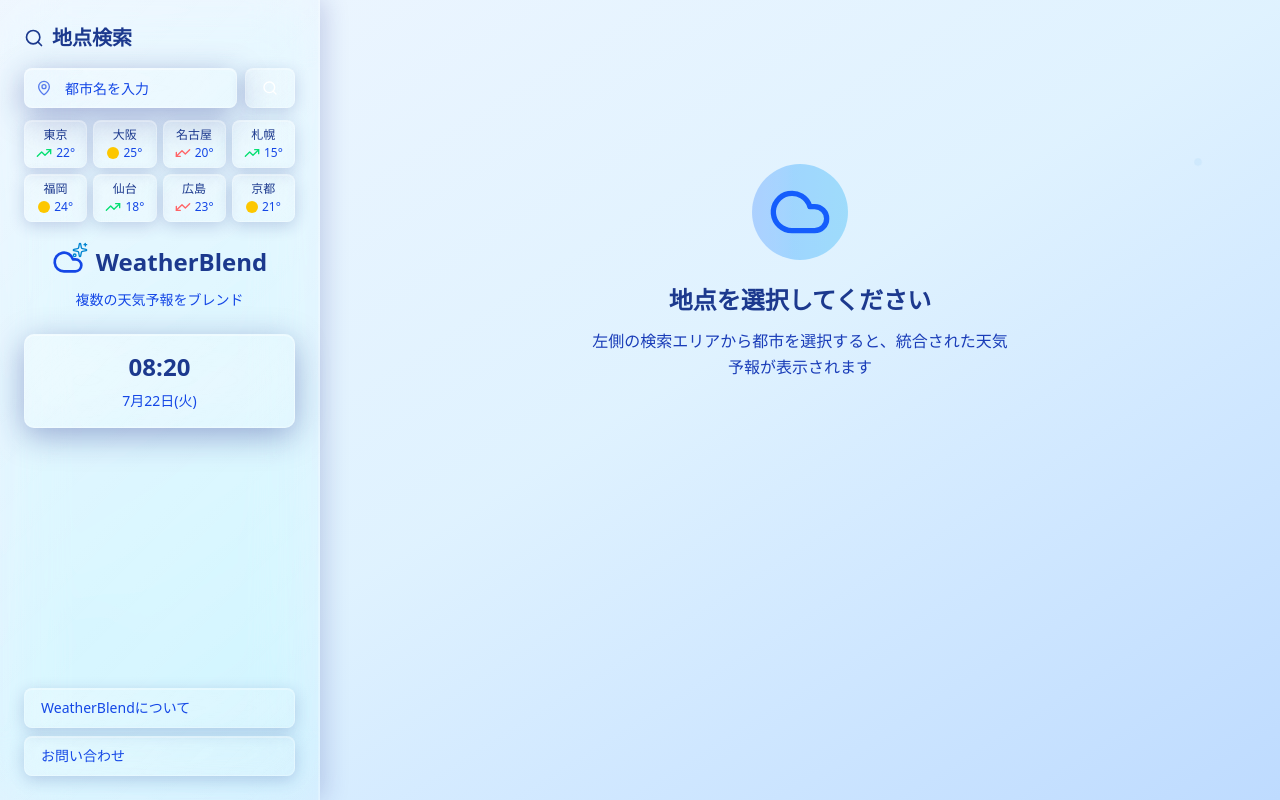
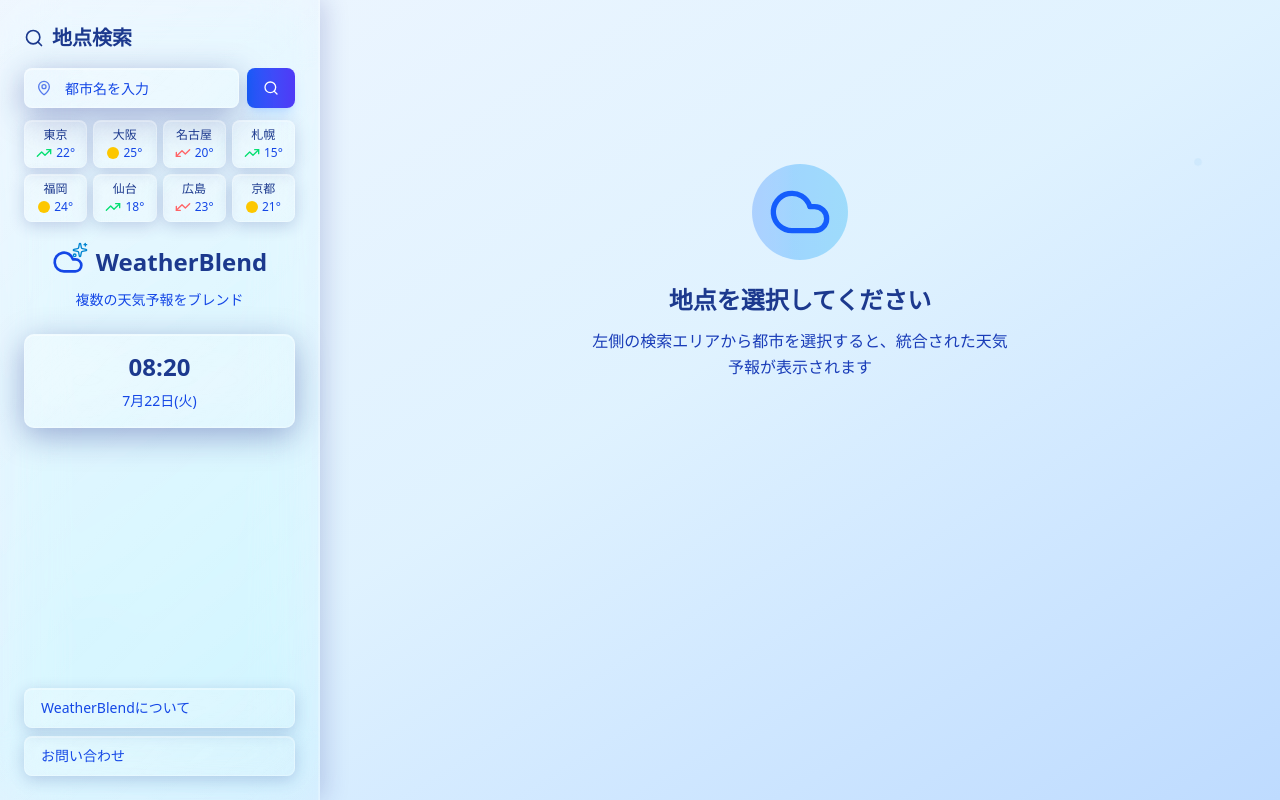
Before and after one commit to sidedishjob/weather-blend, a Next.js app: page / in a window 1280 px wide. Built offline with nearby package versions, Linux system fonts and the light colour scheme.

Commit message:
検索ボタンの背景色とUIUX改善

```diff
--- a/src/components/location-search.tsx
+++ b/src/components/location-search.tsx
@@ -88,14 +88,14 @@ export function LocationSearch({ onLocationSelect }: LocationSearchProps) {
           <Button
             onClick={handleSearch}
             disabled={isSearching}
-            className={`px-4 py-2 glass-button border-0 transition-all duration-300 hover-lift
+            className={`px-4 py-2 border-0 transition-all duration-300 hover-lift
               ${isSearching
-                ? 'bg-gradient-to-r from-blue-400/60 to-sky-400/60 cursor-not-allowed'
-                : 'bg-gradient-to-r from-blue-500/80 to-sky-500/80 hover:from-blue-600/90 hover:to-sky-600/90 hover:scale-105 active:scale-95'
+                ? 'bg-gradient-to-r from-gray-400 to-gray-500 cursor-not-allowed shadow-md'
+                : 'bg-gradient-to-r from-blue-600 to-indigo-600 hover:from-blue-700 hover:to-indigo-700 hover:scale-105 active:scale-95 shadow-lg hover:shadow-xl'
               }
               ${location.trim()
-                ? 'shadow-lg shadow-blue-500/30 animate-pulse-glow'
-                : 'shadow-md'
+                ? 'shadow-blue-500/40 animate-pulse-glow ring-2 ring-blue-400/30'
+                : 'shadow-blue-500/20'
               }`}
           >
             {isSearching ? (
```
